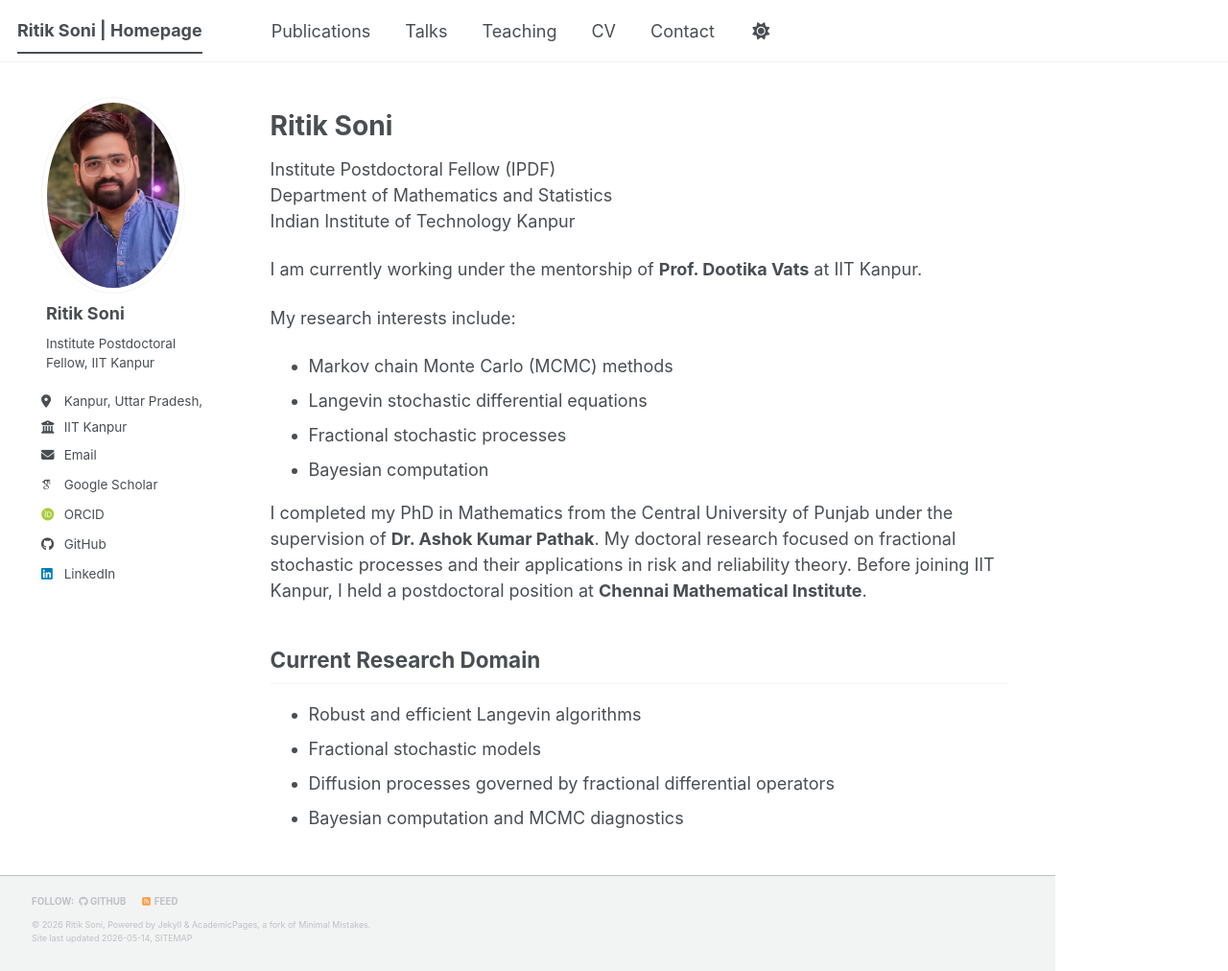
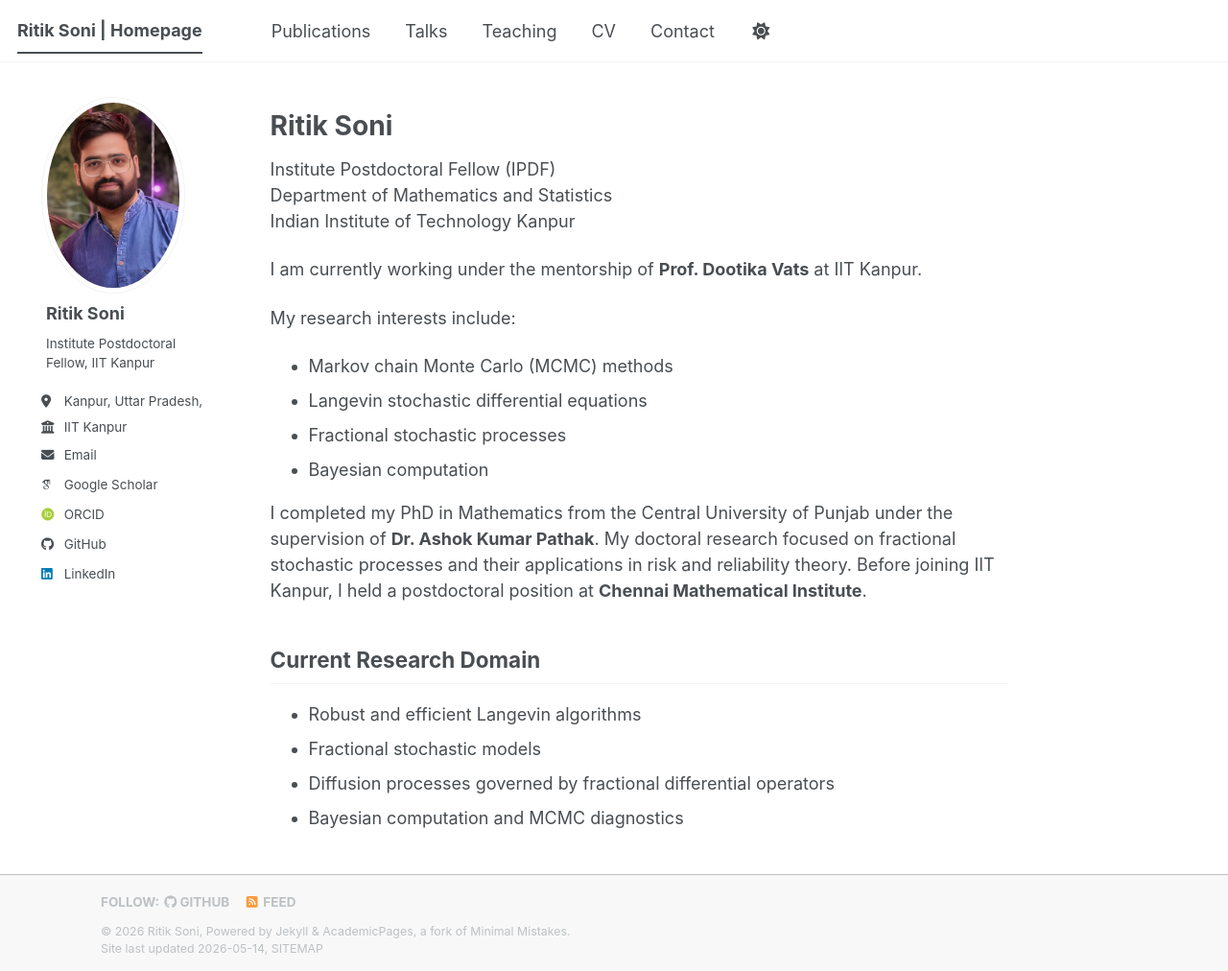
Before and after one commit to ritik824/ritik824.github.io, a Jekyll site: the page built from _pages/about.md, in a window 1280 px wide and 1012 px high. Shown: the whole window at 96% size. Built offline with Jekyll 4.4.1, drawn with Linux system fonts in a browser that asks for light colours; some web fonts are replaced; a script bundle is joined from its source files by our own code; library files that are not in the unit come from our copies.

Commit message:
Refactor footer styles for cleaner layout
Updated footer styles for improved appearance and spacing.

```diff
--- a/assets/css/main.scss
+++ b/assets/css/main.scss
@@ -42,17 +42,25 @@
     "vendor/font-awesome/brands"
 ;
 
-/* ===== FOOTER WIDTH CONTROL ===== */
+/* ===== CLEAN FOOTER (fix height + width bar issue) ===== */
 
 .page__footer {
-  max-width: 1100px;   /* controls width */
-  margin: 0 auto;     /* center it */
-  padding: 15px 20px; /* reduce height */
-  font-size: 13px;    /* smaller text */
+  width: 100% !important;
+  max-width: 100% !important;
+  padding: 8px 0 !important;   /*  reduces bar height */
+  margin: 0 !important;
+  background: #f8f8f8;         /* optional: light clean look */
 }
 
-/* reduce excessive full-width bar effect */
+/* inner container controls actual content width */
+.page__footer .container,
 .page__footer footer {
-  max-width: 1100px;
+  max-width: 1100px;           /* keeps text aligned with page */
   margin: 0 auto;
+  padding: 5px 15px !important;
 }
+
+/* remove extra spacing that makes it look like a thick bar */
+.page__footer p {
+  margin: 2px 0 !important;
+}
```
